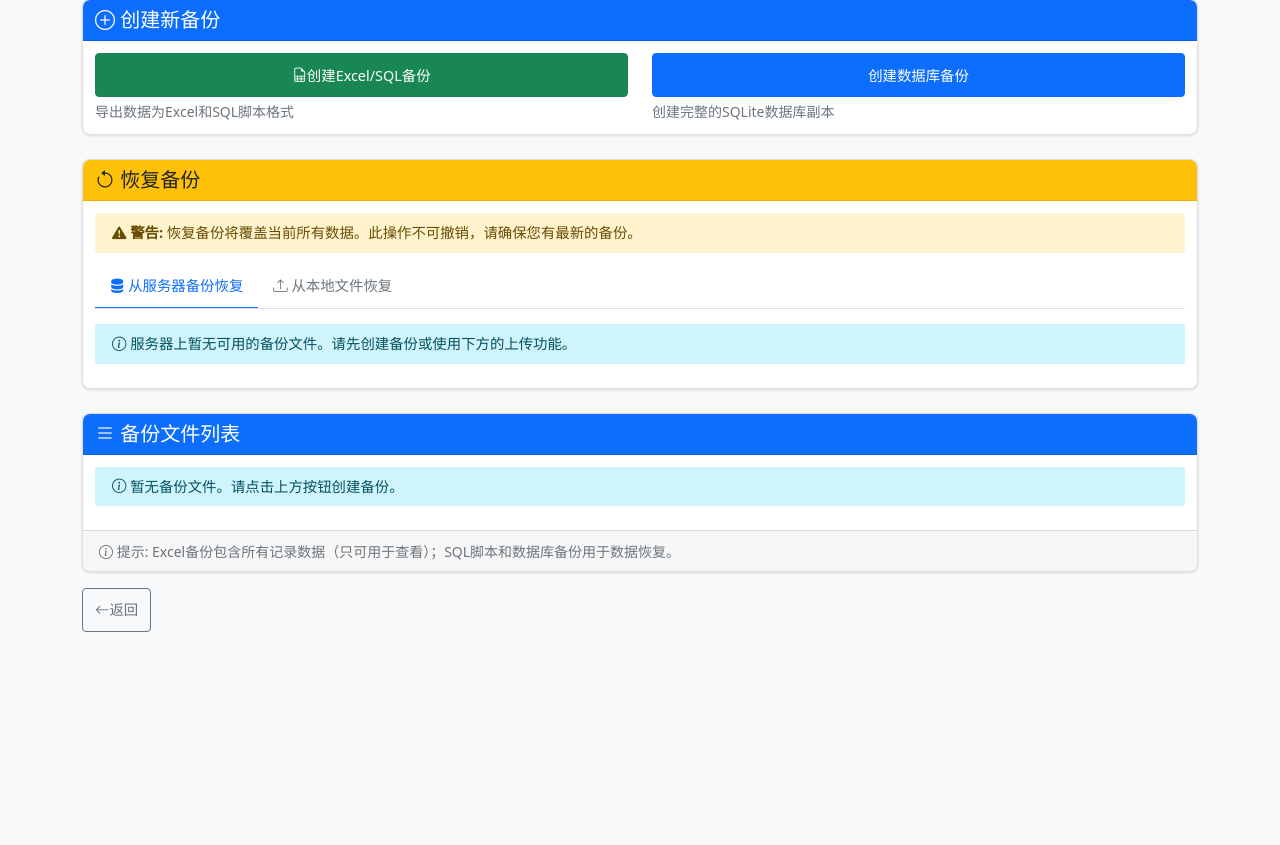
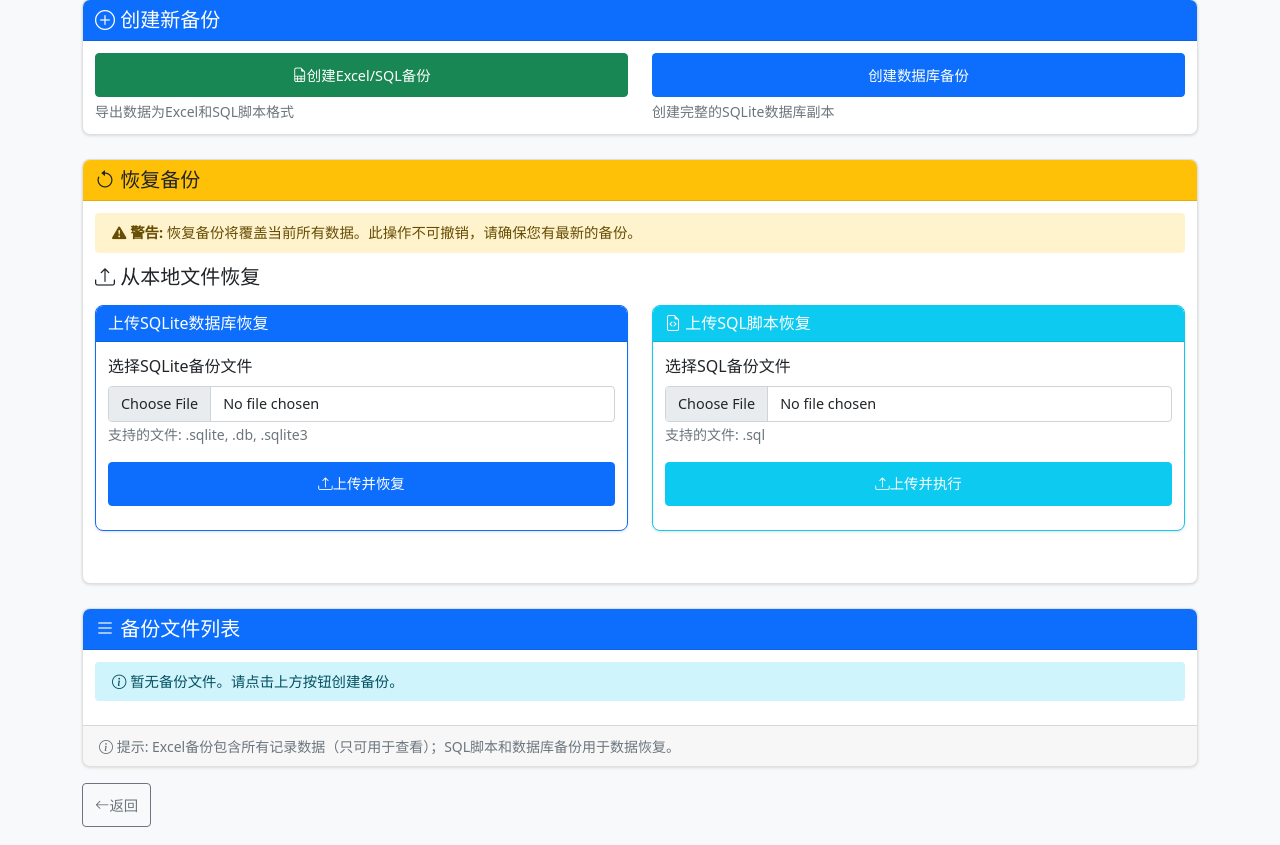
Before and after one commit to cqboy321/SHUCAI2, a Flask app: page /admin/backup in a window 1280 px wide. Shown: the part 163-1008 px from the top of the page. Run offline with Flask 2, Linux system fonts and the light colour scheme; a user stored in the database is signed in; parts of the project's set-up code (start-up, migrations or seed data) failed here and were passed over; some libraries are stand-ins or nearby versions.

Commit message:
Add files via upload

```diff
--- a/templates/admin_backup.html
+++ b/templates/admin_backup.html
@@ -49,24 +49,63 @@
                 <strong>警告:</strong> 恢复备份将覆盖当前所有数据。此操作不可撤销，请确保您有最新的备份。
             </div>
 
-            <!-- 添加选项卡导航 -->
-            <ul class="nav nav-tabs mb-3" id="restoreTab" role="tablist">
-                <li class="nav-item" role="presentation">
-                    <button class="nav-link active" id="server-tab" data-bs-toggle="tab" data-bs-target="#server" type="button" role="tab">
-                        <i class="bi bi-server"></i> 从服务器备份恢复
+            <!-- 简单恢复区域：直接显示两个部分，不使用选项卡 -->
+            <div class="mb-4">
+                <h5 class="mb-3"><i class="bi bi-upload"></i> 从本地文件恢复</h5>
+                <div class="row">
+                    <div class="col-md-6 mb-3">
+                        <div class="card h-100 border-primary">
+                            <div class="card-header bg-primary text-white">
+                                <h6 class="mb-0"><i class="bi bi-database"></i> 上传SQLite数据库恢复</h6>
+                            </div>
+                            <div class="card-body">
+                                <form method="post" enctype="multipart/form-data" onsubmit="return confirm('确定要从上传的数据库备份恢复？当前所有数据将被覆盖！');">
+                                    <input type="hidden" name="csrf_token" value="{{ csrf_token() }}">
+                                    <input type="hidden" name="action" value="upload_restore_sqlite">
+                                    <div class="mb-3">
+                                        <label for="sqlite_upload" class="form-label">选择SQLite备份文件</label>
+                                        <input type="file" class="form-control" id="sqlite_upload" name="backup_file" accept=".sqlite,.db,.sqlite3" required>
+                                        <small class="text-muted">支持的文件: .sqlite, .db, .sqlite3</small>
+                                    </div>
+                                    <div class="d-grid">
+                                        <button type="submit" class="btn btn-primary">
+                                            <i class="bi bi-upload"></i> 上传并恢复
                                         </button>
-                </li>
-                <li class="nav-item" role="presentation">
-                    <button class="nav-link" id="upload-tab" data-bs-toggle="tab" data-bs-target="#upload" type="button" role="tab">
-                        <i class="bi bi-upload"></i> 从本地文件恢复
+                                    </div>
+                                </form>
+                            </div>
+                        </div>
+                    </div>
+
+                    <div class="col-md-6 mb-3">
+                        <div class="card h-100 border-info">
+                            <div class="card-header bg-info text-white">
+                                <h6 class="mb-0"><i class="bi bi-file-earmark-code"></i> 上传SQL脚本恢复</h6>
+                            </div>
+                            <div class="card-body">
+                                <form method="post" enctype="multipart/form-data" onsubmit="return confirm('确定要执行上传的SQL恢复脚本？当前所有数据将被覆盖！');">
+                                    <input type="hidden" name="csrf_token" value="{{ csrf_token() }}">
+                                    <input type="hidden" name="action" value="upload_restore_sql">
+                                    <div class="mb-3">
+                                        <label for="sql_upload" class="form-label">选择SQL备份文件</label>
+                                        <input type="file" class="form-control" id="sql_upload" name="backup_file" accept=".sql" required>
+                                        <small class="text-muted">支持的文件: .sql</small>
+                                    </div>
+                                    <div class="d-grid">
+                                        <button type="submit" class="btn btn-info text-white">
+                                            <i class="bi bi-upload"></i> 上传并执行
                                         </button>
-                </li>
-            </ul>
+                                    </div>
+                                </form>
+                            </div>
+                        </div>
+                    </div>
+                </div>
+            </div>
 
-            <div class="tab-content" id="restoreTabContent">
-                <!-- 服务器备份恢复选项卡 -->
-                <div class="tab-pane fade show active" id="server" role="tabpanel">
             {% if backups %}
+            <div class="mt-4">
+                <h5 class="mb-3"><i class="bi bi-server"></i> 从服务器备份恢复</h5>
                 <div class="row">
                     <div class="col-md-6 mb-3">
                         <div class="card h-100 border-primary">
@@ -130,70 +169,8 @@
                         </div>
                     </div>
                 </div>
-                    {% else %}
-                    <div class="alert alert-info">
-                        <i class="bi bi-info-circle"></i> 服务器上暂无可用的备份文件。请先创建备份或使用下方的上传功能。
             </div>
             {% endif %}
-                </div>
-
-                <!-- 本地文件上传恢复选项卡 -->
-                <div class="tab-pane fade" id="upload" role="tabpanel">
-                    <div class="row">
-                        <div class="col-md-6 mb-3">
-                            <div class="card h-100 border-primary">
-                                <div class="card-header bg-primary text-white">
-                                    <h6 class="mb-0"><i class="bi bi-database"></i> 上传SQLite数据库恢复</h6>
-                                </div>
-                                <div class="card-body">
-                                    <form method="post" enctype="multipart/form-data" onsubmit="return confirm('确定要从上传的数据库备份恢复？当前所有数据将被覆盖！');">
-                                        <input type="hidden" name="csrf_token" value="{{ csrf_token() }}">
-                                        <input type="hidden" name="action" value="upload_restore_sqlite">
-                                        <div class="mb-3">
-                                            <label for="sqlite_upload" class="form-label">选择SQLite备份文件</label>
-                                            <input type="file" class="form-control" id="sqlite_upload" name="backup_file" accept=".sqlite,.db,.sqlite3" required>
-                                            <small class="text-muted">支持的文件: .sqlite, .db, .sqlite3</small>
-                                        </div>
-                                        <div class="d-grid">
-                                            <button type="submit" class="btn btn-primary">
-                                                <i class="bi bi-upload"></i> 上传并恢复
-                                            </button>
-                                        </div>
-                                    </form>
-                                </div>
-                            </div>
-                        </div>
-
-                        <div class="col-md-6 mb-3">
-                            <div class="card h-100 border-info">
-                                <div class="card-header bg-info text-white">
-                                    <h6 class="mb-0"><i class="bi bi-file-earmark-code"></i> 上传SQL脚本恢复</h6>
-                                </div>
-                                <div class="card-body">
-                                    <form method="post" enctype="multipart/form-data" onsubmit="return confirm('确定要执行上传的SQL恢复脚本？当前所有数据将被覆盖！');">
-                                        <input type="hidden" name="csrf_token" value="{{ csrf_token() }}">
-                                        <input type="hidden" name="action" value="upload_restore_sql">
-                                        <div class="mb-3">
-                                            <label for="sql_upload" class="form-label">选择SQL备份文件</label>
-                                            <input type="file" class="form-control" id="sql_upload" name="backup_file" accept=".sql" required>
-                                            <small class="text-muted">支持的文件: .sql</small>
-                                        </div>
-                                        <div class="d-grid">
-                                            <button type="submit" class="btn btn-info text-white">
-                                                <i class="bi bi-upload"></i> 上传并执行
-                                            </button>
-                                        </div>
-                                    </form>
-                                </div>
-                            </div>
-                        </div>
-                    </div>
-
-                    <div class="alert alert-info">
-                        <i class="bi bi-info-circle"></i> 提示：上传恢复操作会先保存文件到服务器，然后执行恢复流程。
-                    </div>
-                </div>
-            </div>
         </div>
     </div>
 
@@ -265,4 +242,37 @@
         </a>
     </div>
 </div>
+
+<style>
+/* 美化文件上传控件 */
+.form-control[type="file"] {
+    padding: 0.375rem 0.75rem;
+    line-height: 1.5;
+    border: 1px solid #ced4da;
+    border-radius: 0.25rem;
+    transition: border-color 0.15s ease-in-out, box-shadow 0.15s ease-in-out;
+}
+
+.form-control[type="file"]:focus {
+    border-color: #86b7fe;
+    box-shadow: 0 0 0 0.25rem rgba(13, 110, 253, 0.25);
+}
+
+/* 移动设备优化 */
+@media (max-width: 767.98px) {
+    .card-body {
+        padding: 0.5rem;
+    }
+
+    .btn-group {
+        flex-direction: column;
+        width: 100%;
+    }
+
+    .btn-group .btn {
+        margin-bottom: 0.25rem;
+        width: 100%;
+    }
+}
+</style>
 {% endblock %}
```
Lines whose indentation alone changed are shown as unchanged.
